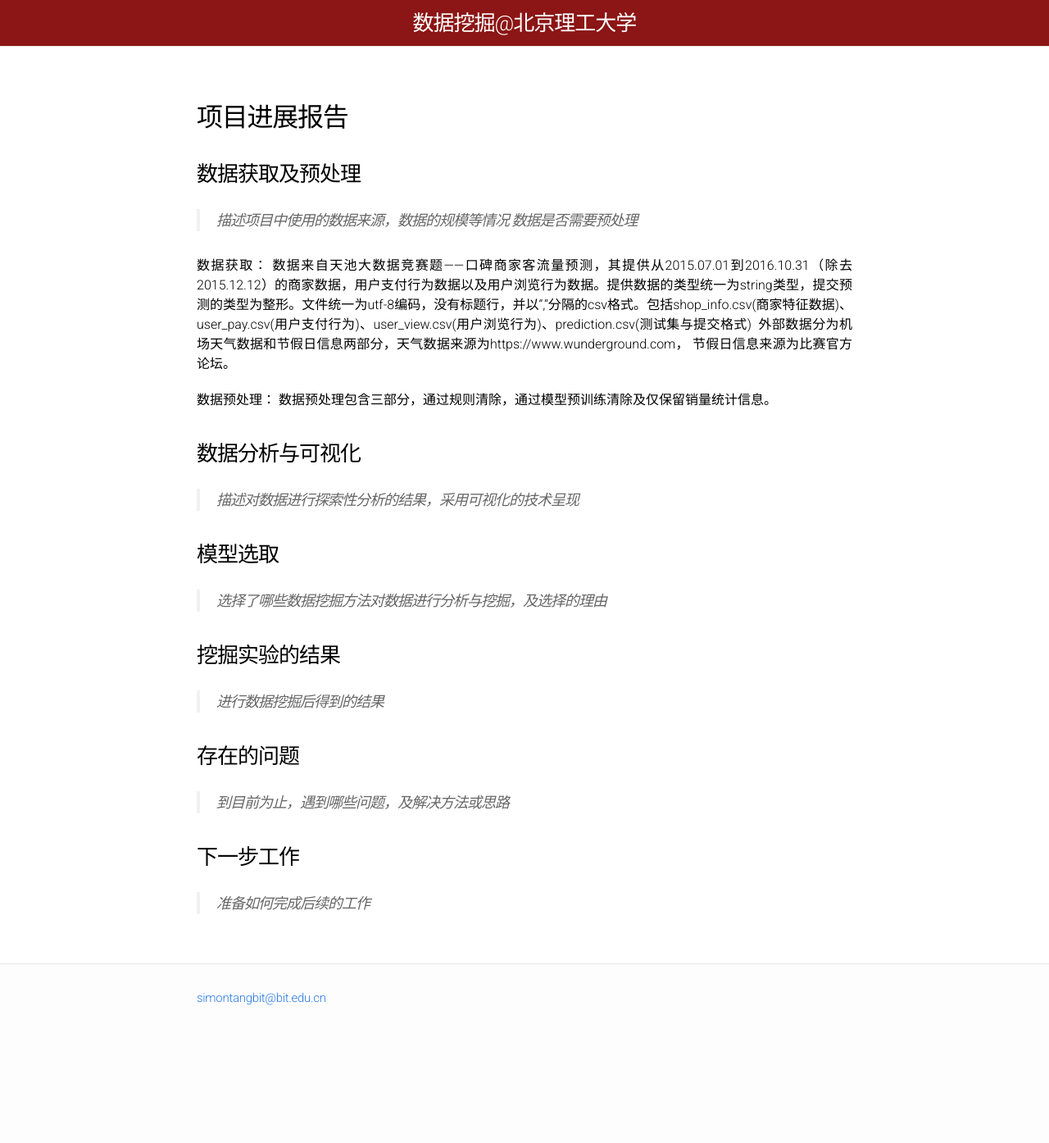
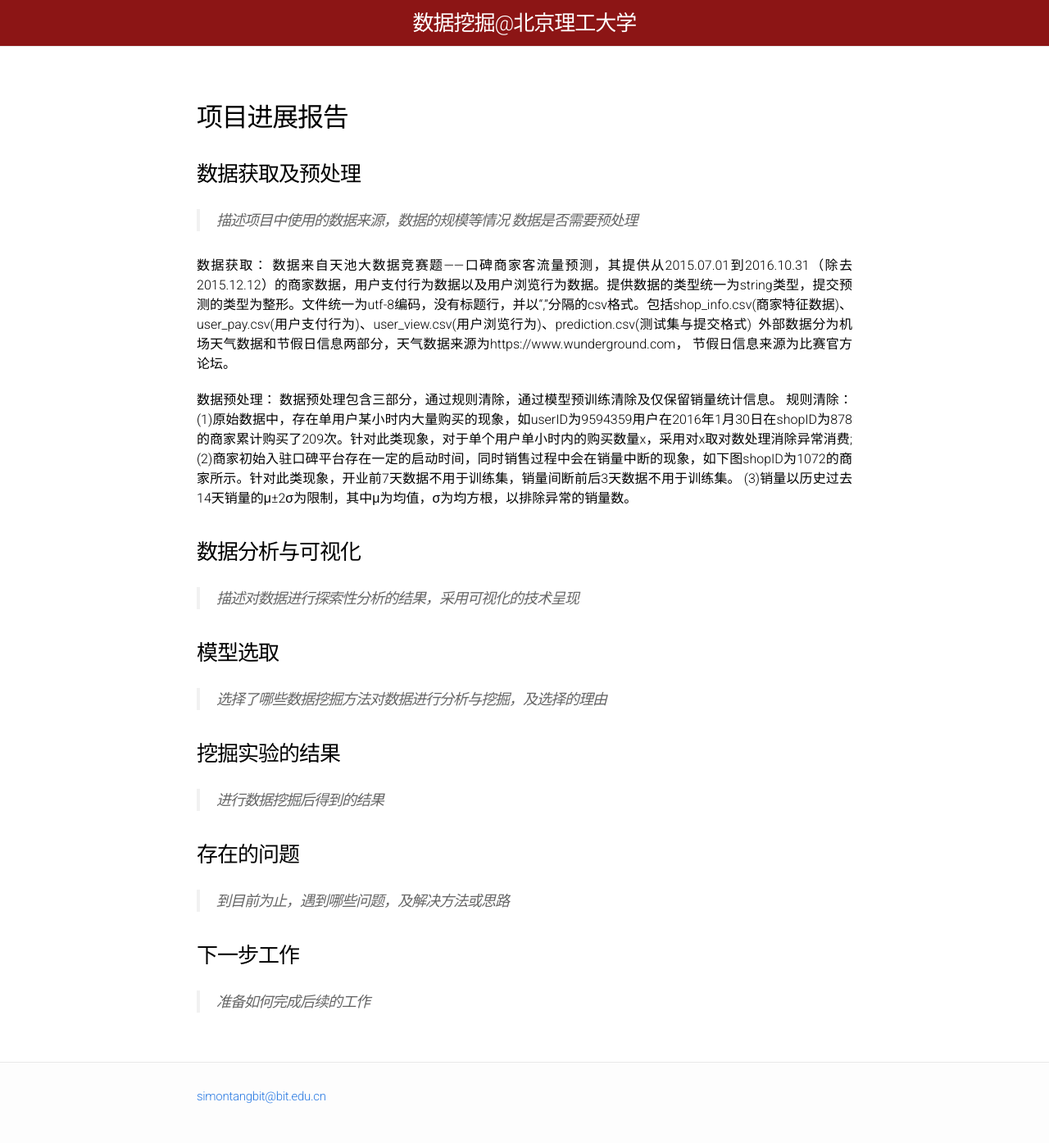
Before and after one commit to BITDM/bitdm.github.io, a Jekyll site: the page built from 2018/projects/P16/midterm.md, in a window 1280 px wide. Shown: the whole page at 82% size. Built offline with Jekyll 4.4.1, drawn with Linux system fonts in a browser that asks for light colours; our own code applies the rules of GitHub Pages for plain Markdown files; before the commit the page ends 1274 px from its top, so only the background shows below that.

Commit message:
Update midterm.md

```diff
--- a/2018/projects/P16/midterm.md
+++ b/2018/projects/P16/midterm.md
@@ -17,6 +17,10 @@ permalink: /2018/projects/p16/midterm/
 
 数据预处理：
 数据预处理包含三部分，通过规则清除，通过模型预训练清除及仅保留销量统计信息。
+规则清除：
+(1)原始数据中，存在单用户某小时内大量购买的现象，如userID为9594359用户在2016年1月30日在shopID为878的商家累计购买了209次。针对此类现象，对于单个用户单小时内的购买数量x，采用对x取对数处理消除异常消费;
+(2)商家初始入驻口碑平台存在一定的启动时间，同时销售过程中会在销量中断的现象，如下图shopID为1072的商家所示。针对此类现象，开业前7天数据不用于训练集，销量间断前后3天数据不用于训练集。
+(3)销量以历史过去14天销量的μ±2σ为限制，其中μ为均值，σ为均方根，以排除异常的销量数。
 
 ### 数据分析与可视化
 
```
